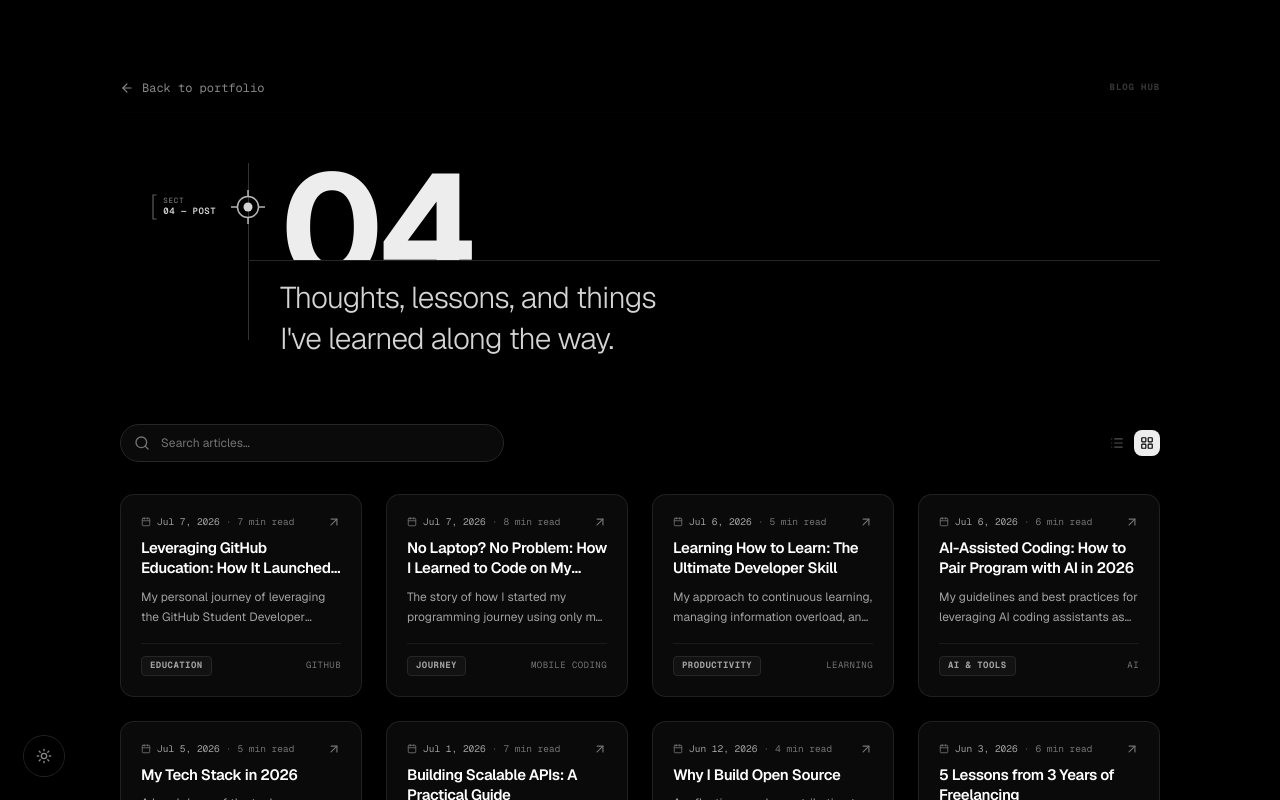
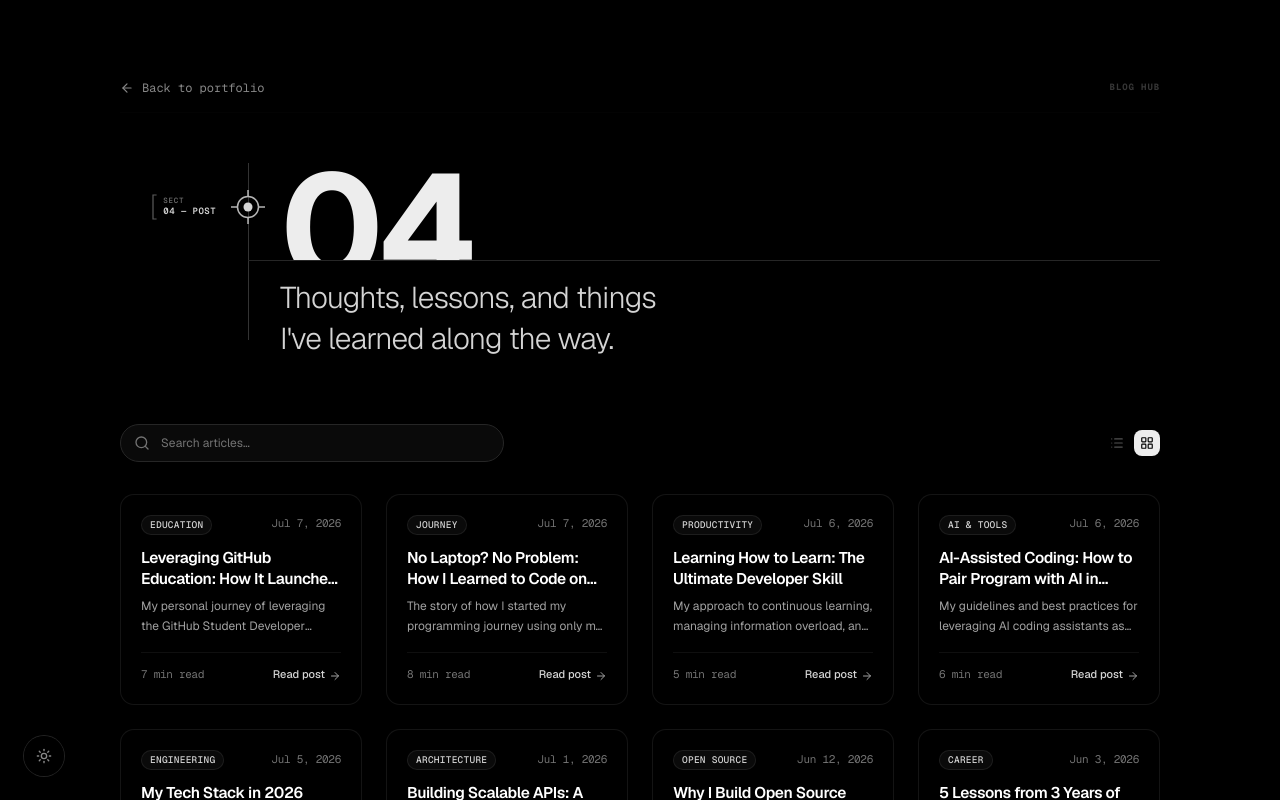
Before and after one commit to 0xp47/0xp47.github.io, a Next.js app: page /blog in a window 1280 px wide. Shown: the top 800 px of the page. Built offline with nearby package versions, Linux system fonts and the light colour scheme.

Commit message:
feat(blog): complete redesign inspired by Vercel changelog/card aesthetic

```diff
--- a/src/app/blog/blog-page-client.tsx
+++ b/src/app/blog/blog-page-client.tsx
@@ -1,7 +1,7 @@
 "use client";
 
 import { motion, LayoutGroup } from "framer-motion";
-import { ArrowLeft, ArrowRight, Calendar, Clock, Search, X, ChevronLeft, ChevronRight } from "lucide-react";
+import { ArrowLeft, ArrowRight, Search, X, ChevronLeft, ChevronRight } from "lucide-react";
 import Link from "next/link";
 import { useEffect, useState, useMemo, useRef } from "react";
 import { useLenis } from "lenis/react";
@@ -147,30 +147,31 @@ export function BlogPageClient() {
                   /* Grid Card View (Vertical) */
                   <BlogCard post={post} />
                 ) : (
-                  /* List Row View (Horizontal) */
+                  /* List Row View (Horizontal - Vercel Changelog Style) */
                   <Link
                     href={`/blog/${post.slug}`}
-                    className="group relative flex flex-col sm:flex-row sm:items-center justify-between gap-4 rounded-xl border border-neutral-800/80 bg-[#0a0a0a] p-4 sm:p-5 text-left w-full transition-all duration-200 hover:border-neutral-700 hover:bg-[#0d0d10] select-none"
+                    className="group relative flex flex-col sm:flex-row sm:items-center justify-between gap-4 overflow-hidden rounded-xl border border-white/[0.08] bg-black p-4 sm:p-5 text-left w-full transition-all duration-300 hover:border-white/[0.22] hover:bg-[#050505] select-none"
                   >
-                    <div className="flex-1 min-w-0 space-y-1.5">
+                    {/* Top Specular Edge Highlight */}
+                    <div className="pointer-events-none absolute inset-x-0 top-0 h-px bg-gradient-to-r from-transparent via-white/25 to-transparent opacity-0 transition-opacity duration-300 group-hover:opacity-100" />
+
+                    <div className="relative z-10 flex-1 min-w-0 space-y-1.5">
                       {/* Category, Date and Reading Time */}
                       <div className="flex items-center gap-2.5">
-                        <span className="font-mono text-[9px] font-bold uppercase tracking-wider px-2 py-0.5 rounded border border-neutral-800 bg-[#121212] text-neutral-400 group-hover:border-neutral-700 group-hover:text-white transition-colors duration-200">
+                        <span className="font-mono text-[9.5px] font-medium tracking-wide uppercase px-2 py-0.5 rounded-full bg-white/[0.04] border border-white/[0.08] text-neutral-300 group-hover:border-white/20 group-hover:text-white transition-colors duration-200">
                           {post.category}
                         </span>
-                        <span className="flex items-center gap-1.5 text-[9.5px] font-mono text-neutral-400">
-                          <Calendar className="size-3 text-neutral-500" />
+                        <time className="text-[11px] font-mono text-neutral-500 tracking-tight">
                           {post.dateDisplay}
-                        </span>
-                        <span className="text-neutral-600 font-mono text-[9.5px]">·</span>
-                        <span className="flex items-center gap-1.5 text-[9.5px] font-mono text-neutral-500">
-                          <Clock className="size-3 text-neutral-500" />
+                        </time>
+                        <span className="text-neutral-700 font-mono text-[11px]">·</span>
+                        <span className="text-[11px] font-mono text-neutral-500">
                           {post.readingTime}
                         </span>
                       </div>
 
                       {/* Title */}
-                      <h3 className="text-[15px] font-semibold text-white tracking-tight line-clamp-1 group-hover:text-neutral-200 transition-colors">
+                      <h3 className="text-[15px] sm:text-[15.5px] font-semibold text-white tracking-tight line-clamp-1 group-hover:text-white transition-colors">
                         {post.title}
                       </h3>
 
@@ -180,14 +181,18 @@ export function BlogPageClient() {
                       </p>
 
                       {/* Tags */}
-                      <div className="font-mono text-[9px] uppercase tracking-[0.14em] text-neutral-500 truncate pt-1">
-                        {post.tags.join("  ·  ")}
+                      <div className="flex items-center gap-2 font-mono text-[9.5px] text-neutral-500 truncate pt-1">
+                        {post.tags.map((tag) => (
+                          <span key={tag} className="truncate">
+                            #{tag.toLowerCase().replace(/[^a-z0-9]/g, "")}
+                          </span>
+                        ))}
                       </div>
                     </div>
 
-                    <div className="hidden sm:flex items-center gap-1.5 font-mono text-[9.5px] font-bold uppercase tracking-wider text-neutral-400 group-hover:text-white transition-colors shrink-0 pl-4 border-l border-neutral-800/60">
-                      <span>Read</span>
-                      <ArrowRight className="size-3.5 group-hover:translate-x-0.5 transition-transform duration-200" />
+                    <div className="relative z-10 hidden sm:flex items-center gap-1 text-[11px] font-medium text-neutral-300 group-hover:text-white transition-colors duration-200 shrink-0 pl-4 border-l border-white/[0.06]">
+                      <span>Read post</span>
+                      <ArrowRight className="size-3 text-neutral-400 group-hover:text-white transition-transform duration-200 group-hover:translate-x-1" />
                     </div>
                   </Link>
                 )}
--- a/src/components/shared/blog-card.tsx
+++ b/src/components/shared/blog-card.tsx
@@ -1,7 +1,7 @@
 "use client";
 
 import Link from "next/link";
-import { Calendar, ArrowUpRight } from "lucide-react";
+import { ArrowRight } from "lucide-react";
 import { type BlogPost } from "@/lib/portfolio-data";
 import { cn } from "@/lib/utils";
 
@@ -16,40 +16,48 @@ export function BlogCard({ post, className }: BlogCardProps) {
     <Link
       href={`/blog/${post.slug}`}
       className={cn(
-        "group relative flex h-full flex-col justify-between rounded-xl border border-neutral-800/80 bg-[#0a0a0a] p-4 sm:p-5 transition-all duration-200 hover:border-neutral-700 hover:bg-[#0d0d10] select-none outline-none focus-visible:ring-1 focus-visible:ring-neutral-600",
+        "group relative flex h-full flex-col justify-between overflow-hidden rounded-xl border border-white/[0.08] bg-black p-4 sm:p-5 transition-all duration-300 hover:border-white/[0.22] hover:bg-[#050505] select-none outline-none focus-visible:ring-1 focus-visible:ring-neutral-500",
         className
       )}
     >
-      <div>
-        {/* Top Header: Date · Reading Time + Arrow */}
+      {/* Top Specular Edge Highlight (Vercel Signature) */}
+      <div className="pointer-events-none absolute inset-x-0 top-0 h-px bg-gradient-to-r from-transparent via-white/25 to-transparent opacity-0 transition-opacity duration-300 group-hover:opacity-100" />
+
+      {/* Subtle Top-Down Radial Gradient */}
+      <div className="pointer-events-none absolute inset-0 bg-gradient-to-b from-white/[0.035] via-transparent to-transparent opacity-0 transition-opacity duration-300 group-hover:opacity-100" />
+
+      <div className="relative z-10 flex flex-1 flex-col">
+        {/* Meta Header: Category Badge + Date / Read Time */}
         <div className="flex items-center justify-between gap-2 w-full">
-          <div className="flex items-center gap-1.5 font-mono text-[9.5px] text-neutral-400 whitespace-nowrap">
-            <Calendar className="size-2.5 text-neutral-500 shrink-0" />
-            <span>{post.dateDisplay}</span>
-            <span className="text-neutral-600">·</span>
-            <span className="text-neutral-500">{post.readingTime}</span>
-          </div>
-          <ArrowUpRight className="size-3.5 text-neutral-500 transition-all duration-200 group-hover:translate-x-0.5 group-hover:-translate-y-0.5 group-hover:text-white shrink-0" />
+          <span className="font-mono text-[9.5px] font-medium tracking-wide uppercase px-2 py-0.5 rounded-full bg-white/[0.04] border border-white/[0.08] text-neutral-300 group-hover:border-white/20 group-hover:text-white transition-colors duration-200 shrink-0">
+            {post.category}
+          </span>
+          <time className="text-[11px] font-mono text-neutral-500 tracking-tight shrink-0">
+            {post.dateDisplay}
+          </time>
         </div>
 
         {/* Title */}
-        <h3 className="mt-2.5 text-[14.5px] sm:text-[15px] font-semibold leading-snug tracking-tight text-white line-clamp-2 group-hover:text-neutral-200 transition-colors duration-200">
+        <h3 className="mt-3 text-[15px] sm:text-[15.5px] font-semibold leading-snug tracking-tight text-white line-clamp-2 group-hover:text-white transition-colors duration-200">
           {post.title}
         </h3>
 
         {/* Description */}
-        <p className="mt-2 text-xs leading-relaxed text-neutral-400 line-clamp-2 text-pretty">
+        <p className="mt-2 text-xs leading-relaxed text-neutral-400 font-normal line-clamp-2 text-pretty">
           {post.description}
         </p>
       </div>
 
-      {/* Footer: Category Pill + Primary Tag */}
-      <div className="mt-4 pt-3 border-t border-neutral-800/60 flex items-center justify-between gap-2 font-mono text-[9px]">
-        <span className="font-bold uppercase tracking-wider px-2 py-0.5 rounded border border-neutral-800 bg-[#121212] text-neutral-400 group-hover:border-neutral-700 group-hover:text-white transition-colors duration-200 shrink-0">
-          {post.category}
+      {/* Footer: Reading Time + Read Post Action */}
+      <div className="relative z-10 mt-4 pt-3.5 border-t border-white/[0.06] flex items-center justify-between gap-2">
+        <span className="font-mono text-[11px] text-neutral-500 tracking-tight">
+          {post.readingTime}
         </span>
-        <span className="truncate uppercase tracking-wider text-neutral-500 max-w-[55%] text-right">
-          {post.tags[0]}
+
+        {/* Vercel Read Link with animated arrow */}
+        <span className="inline-flex items-center gap-1 text-[11px] font-medium text-neutral-300 group-hover:text-white transition-colors duration-200 shrink-0">
+          <span>Read post</span>
+          <ArrowRight className="size-3 text-neutral-400 group-hover:text-white transition-transform duration-200 group-hover:translate-x-1" />
         </span>
       </div>
     </Link>
--- a/src/lib/github-stats.json
+++ b/src/lib/github-stats.json
@@ -3,5 +3,5 @@
   "publicRepos": 15,
   "totalStars": 7,
   "followers": 6,
-  "updatedAt": "2026-11-07T03:52:57.644Z"
+  "updatedAt": "2026-11-07T03:58:28.672Z"
 }
```
Also changed, not shown: src/lib/projects.json.
